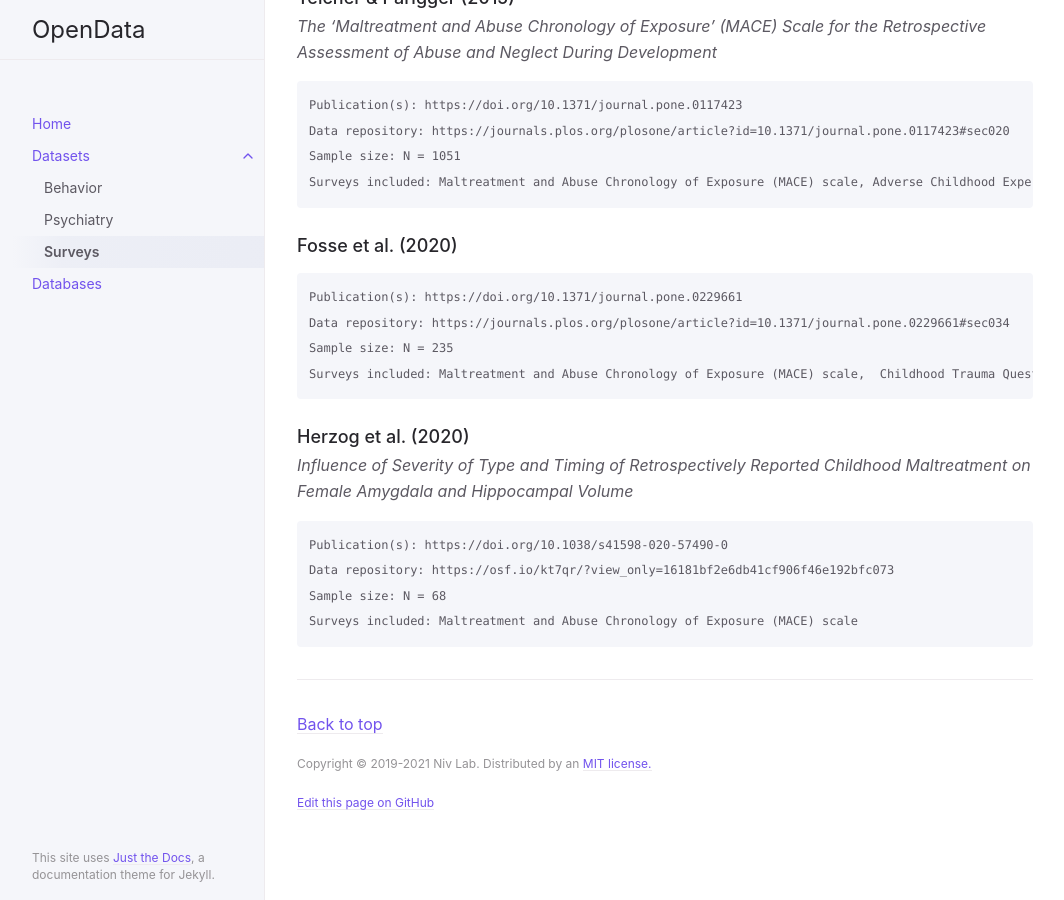
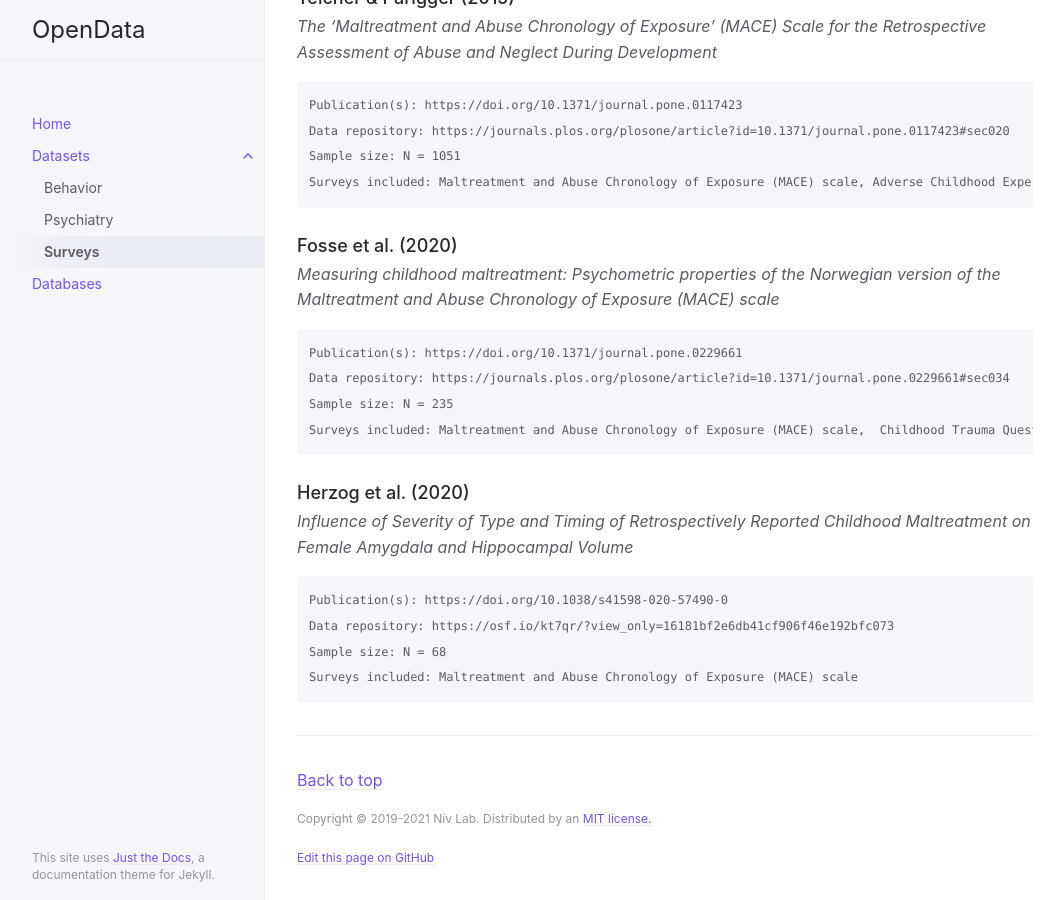
Before and after one commit to nivlab/opendata, a Jekyll site: the page built from docs/datasets/surveys.md, in a window 1280 px wide and 900 px high, scrolled down 1579 px. Shown: the whole window, without its empty margins (107-1171 px from the left). Built offline with Jekyll 4.4.1, drawn with Linux system fonts in a browser that asks for light colours.

Commit message:
Update surveys.md

````diff
--- a/docs/datasets/surveys.md
+++ b/docs/datasets/surveys.md
@@ -80,6 +80,7 @@ Surveys included: Maltreatment and Abuse Chronology of Exposure (MACE) scale, Ad
 
 ### Fosse et al. (2020)
 {: .no_toc }
+*Measuring childhood maltreatment: Psychometric properties of the Norwegian version of the Maltreatment and Abuse Chronology of Exposure (MACE) scale*
 ```
 Publication(s): https://doi.org/10.1371/journal.pone.0229661
 Data repository: https://journals.plos.org/plosone/article?id=10.1371/journal.pone.0229661#sec034
````
